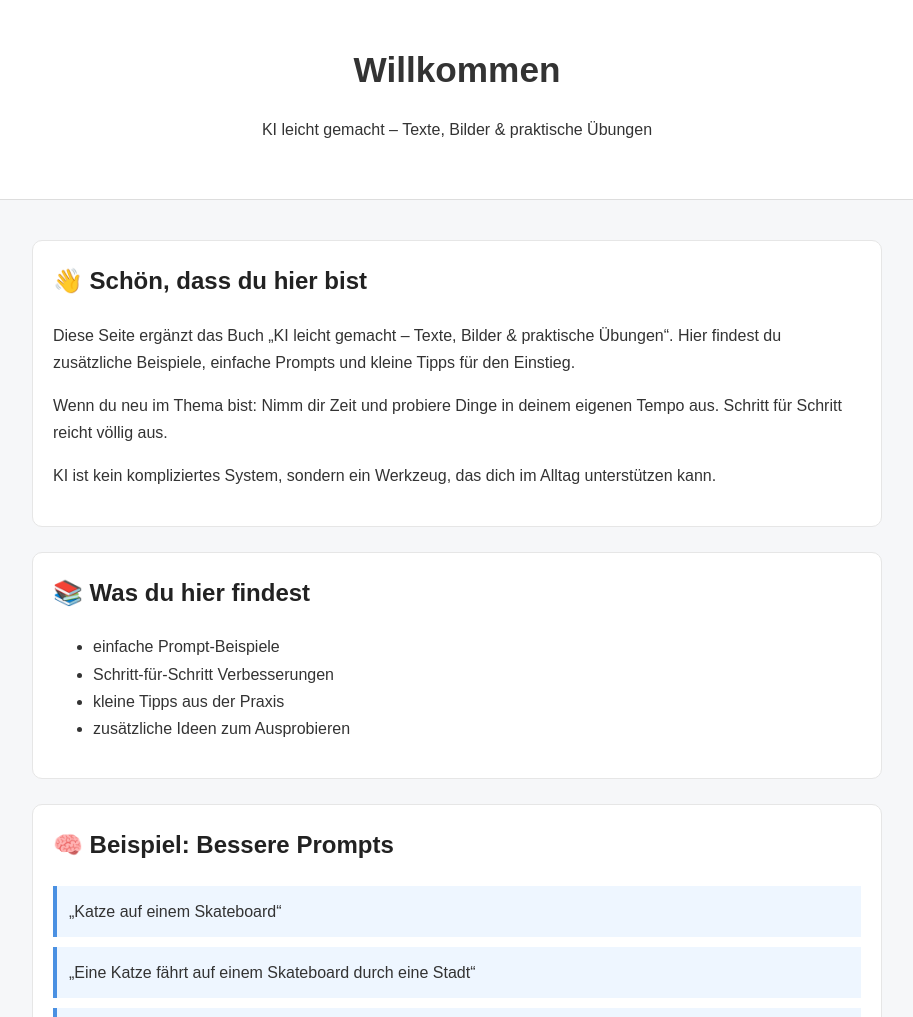
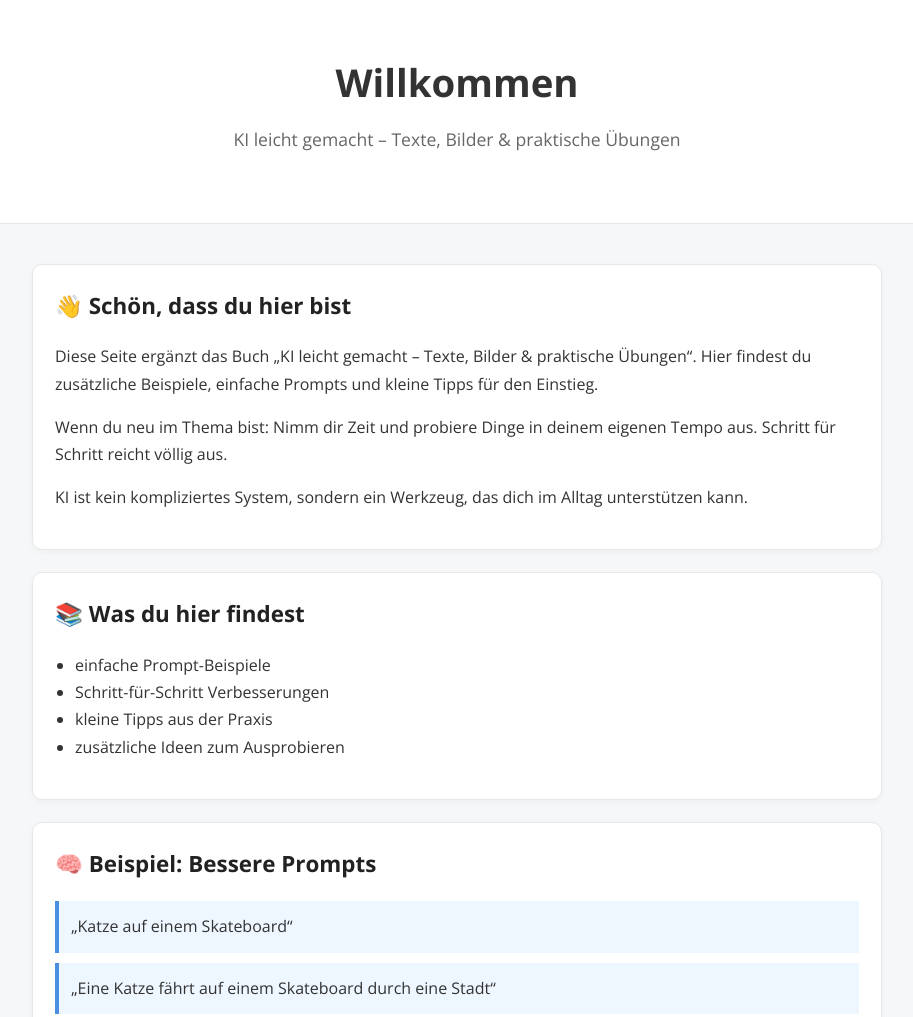
Before and after one commit to gregorbuerger/KI-leicht-gemacht-, a plain HTML site: page index.html in a window 1280 px wide. Shown: the top 1017 px of the page, without its empty margins (183-1096 px from the left). Drawn offline with nearby package versions, Linux system fonts and the light colour scheme.

Commit message:
Update index.html

```diff
--- a/index.html
+++ b/index.html
@@ -3,27 +3,40 @@
 <head>
   <meta charset="UTF-8">
   <meta name="viewport" content="width=device-width, initial-scale=1.0">
+
   <title>KI leicht gemacht</title>
+
+  <!-- Open Sans -->
+  <link rel="preconnect" href="https://fonts.googleapis.com">
+  <link rel="preconnect" href="https://fonts.gstatic.com" crossorigin>
+  <link href="https://fonts.googleapis.com/css2?family=Open+Sans:wght@400;600;700&display=swap" rel="stylesheet">
 
   <style>
     body {
-      font-family: Arial, sans-serif;
       margin: 0;
-      background: #f6f7f9;
+      font-family: "Open Sans", Arial, sans-serif;
+      background-color: #f6f7f9;
       color: #333;
       line-height: 1.7;
     }
 
     header {
       background: white;
-      padding: 40px 20px;
+      padding: 50px 20px;
       text-align: center;
-      border-bottom: 1px solid #ddd;
+      border-bottom: 1px solid #e6e6e6;
     }
 
     header h1 {
       margin: 0;
-      font-size: 2.2em;
+      font-size: 2.4em;
+      font-weight: 700;
+    }
+
+    header p {
+      margin-top: 10px;
+      color: #666;
+      font-size: 1.1em;
     }
 
     .container {
@@ -34,40 +47,58 @@
 
     .card {
       background: white;
-      padding: 20px;
-      margin-bottom: 25px;
+      padding: 22px;
+      margin-bottom: 22px;
       border-radius: 10px;
-      border: 1px solid #e6e6e6;
+      border: 1px solid #e8e8e8;
+      box-shadow: 0 2px 6px rgba(0,0,0,0.04);
     }
 
     h2 {
       margin-top: 0;
+      font-size: 1.4em;
       color: #222;
+    }
+
+    ul {
+      padding-left: 20px;
     }
 
     .highlight {
       background: #eef6ff;
+      border-left: 4px solid #4a90e2;
       padding: 12px;
-      border-left: 4px solid #4a90e2;
       margin: 10px 0;
     }
 
     .tip {
-      background: #f4fff4;
+      background: #f3fff5;
+      border-left: 4px solid #3cb371;
       padding: 12px;
-      border-left: 4px solid #3cb371;
       margin: 10px 0;
+    }
+
+    a {
+      color: #4a90e2;
+      text-decoration: none;
+    }
+
+    a:hover {
+      text-decoration: underline;
     }
 
     footer {
       text-align: center;
-      padding: 40px;
-      color: #777;
+      padding: 40px 20px;
+      color: #888;
       font-size: 0.9em;
     }
 
-    a {
-      color: #4a90e2;
+    /* bessere Lesbarkeit auf Handy */
+    @media (max-width: 600px) {
+      header h1 {
+        font-size: 2em;
+      }
     }
   </style>
 </head>
@@ -111,14 +142,8 @@
   <div class="card">
     <h2>🧠 Beispiel: Bessere Prompts</h2>
 
-    <div class="highlight">
-      „Katze auf einem Skateboard“
-    </div>
-
-    <div class="highlight">
-      „Eine Katze fährt auf einem Skateboard durch eine Stadt“
-    </div>
-
+    <div class="highlight">„Katze auf einem Skateboard“</div>
+    <div class="highlight">„Eine Katze fährt auf einem Skateboard durch eine Stadt“</div>
     <div class="highlight">
       „Eine orangefarbene Katze fährt auf einem Skateboard durch eine europäische Altstadt, sonniger Nachmittag, fotorealistischer Stil“
     </div>
@@ -131,26 +156,14 @@
   <div class="card">
     <h2>💡 Kleine Tipps</h2>
 
-    <div class="tip">
-      Starte einfach – ein kurzer Prompt reicht völlig
-    </div>
-
-    <div class="tip">
-      Ergänze Details Schritt für Schritt
-    </div>
-
-    <div class="tip">
-      Ändere immer nur eine Sache auf einmal
-    </div>
-
-    <div class="tip">
-      Wenn etwas nicht passt: neu formulieren
-    </div>
+    <div class="tip">Starte einfach – ein kurzer Prompt reicht völlig</div>
+    <div class="tip">Ergänze Details Schritt für Schritt</div>
+    <div class="tip">Ändere immer nur eine Sache auf einmal</div>
+    <div class="tip">Wenn etwas nicht passt: neu formulieren</div>
   </div>
 
   <div class="card">
     <h2>🚀 Ideen zum Ausprobieren</h2>
-
     <ul>
       <li>„Schreibe mir eine kurze Geschichte über einen Ausflug“</li>
       <li>„Gib mir 5 Ideen für ein kleines Projekt zuhause“</li>
@@ -161,7 +174,7 @@
   <div class="card">
     <h2>✉️ Kontakt</h2>
     <p>
-      Wenn du Fragen hast: <br>
+      Wenn du Fragen hast:<br>
       E-Mail: <a href="mailto:deine@email.de">deine@email.de</a>
     </p>
   </div>
```
